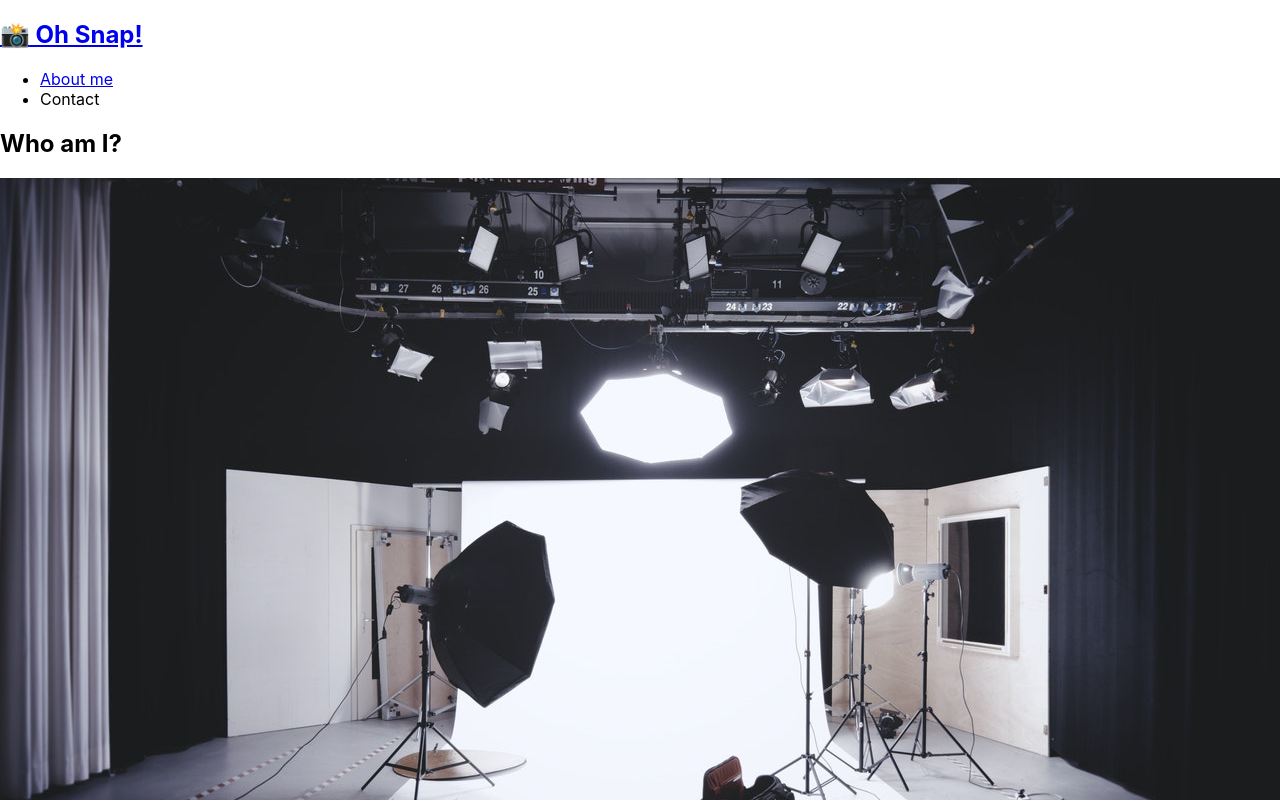
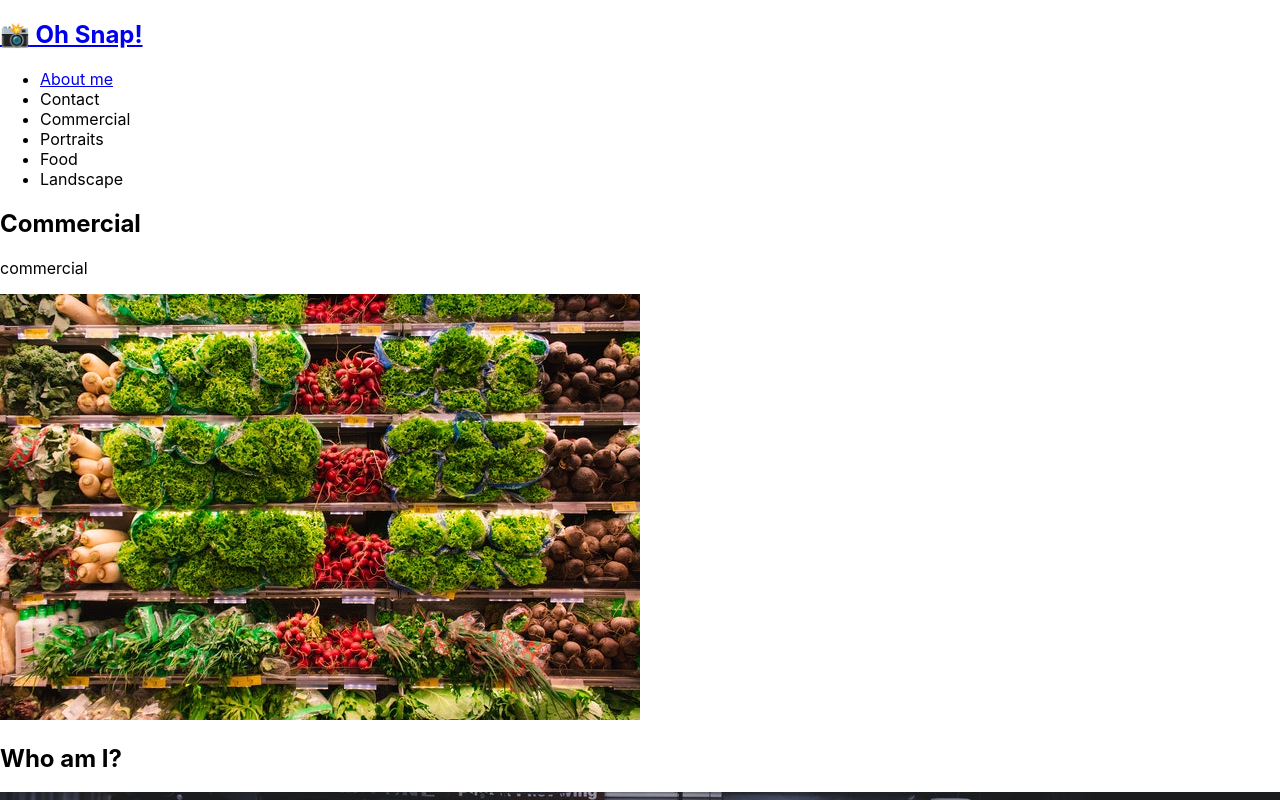
Before and after one commit to cmarvann/photo-port, a React (Create React App) app in the folder photos/: page / in a window 1280 px wide. Shown: the top 800 px of the page. Built offline with nearby package versions, Linux system fonts and the light colour scheme.

Commit message:
render page gallery

```diff
--- a/photos/src/App.js
+++ b/photos/src/App.js
@@ -1,17 +1,35 @@
-import React from 'react';
+import React, { useState } from 'react';
 import Nav from './components/Nav';
 import About from './components/about';
+import Gallery from "./components/Gallery";
 
 // import logo from './logo.svg';
 import './App.css';
 
 function App() {
+  const [categories] = useState([
+    {
+      name: 'commercial',
+      description: 'Photos of grocery stores, food trucks, and other commercial projects',
+    },
+    { name: 'portraits', description: 'Portraits of people in my life' },
+    { name: 'food', description: 'Delicious delicacies' },
+    { name: 'landscape', description: 'Fields, farmhouses, waterfalls, and the beauty of nature' },
+  ]);
+
+  const [currentCategory, setCurrentCategory] = useState(categories[0]);
+
   return (
     <div>
 
-    <Nav></Nav>
+    <Nav
+            categories={categories}
+            setCurrentCategory={setCurrentCategory}
+            currentCategory={currentCategory}
+
+    ></Nav>
       <main>
-
+      <Gallery></Gallery>
         <About></About>
 
       </main>
--- /dev/null
+++ b/photos/src/components/Gallery/index.js
@@ -0,0 +1,28 @@
+import React from 'react';
+// import PhotoList from '../PhotoList';
+import { capitalizeFirstLetter } from '../../utils/helpers';
+import photo from "../../assets/small/commercial/0.jpg";
+
+function Gallery(props) {
+    const currentCategory = {
+      name: "commercial",
+      description:
+        "Photos of grocery stores, food trucks, and other commercial projects",
+    };
+    return (
+      <section>
+        <h1>{capitalizeFirstLetter(currentCategory.name)}</h1>
+        <p>{currentCategory.name}</p>
+        <div>
+            <img
+            src={photo}
+            alt="Commercial Example"
+            className="img-thumbnail mx-1"
+
+             />
+        </div>
+      </section>
+
+  );
+}
+export default Gallery;
--- a/photos/src/components/Nav/index.js
+++ b/photos/src/components/Nav/index.js
@@ -1,16 +1,19 @@
-import React from 'react';
+import React, { useEffect } from 'react';
+import { capitalizeFirstLetter } from "../../utils/helpers";
 
-function Nav() {
-  const categories = []
-
-  function categorySelected(name) {
-    console.log(`${name} clicked`)
-  }
+function Nav(props) {
+const {
+  categories = [],
+   setCurrentCategory,
+   currentCategory,
+ } = props;
+ useEffect(() => {
+  document.title = capitalizeFirstLetter(currentCategory.name);
+}, [currentCategory]);
 
     return (
-    <header>
+    <header className="flex-row px-1">
       <h2>
-
         <a data-testid="link" href="/">
           <span role="img" aria-label="camera"> 📸</span> Oh Snap!
         </a>
@@ -22,25 +25,28 @@
               About me
             </a>
           </li>
-        <li>
+
+          <li className="mx-2">
             <span>Contact</span>
           </li>
-
           {categories.map((category) => (
-          <li
-            className="mx-1"
-            key={category.name}
+            <li className={`mx-1 ${
+                currentCategory.name === category.name && 'navActive'
+                }`} key={category.name}>
+              <span
+                onClick={() => {
+                  setCurrentCategory(category)
+                }}
               >
-            <span onClick={categorySelected} >
-              {category.name}
+                {capitalizeFirstLetter(category.name)}
               </span>
             </li>
           ))}
         </ul>
       </nav>
     </header>
-
   );
 }
 
+
 export default Nav;
```
Lines whose indentation alone changed are shown as unchanged.
